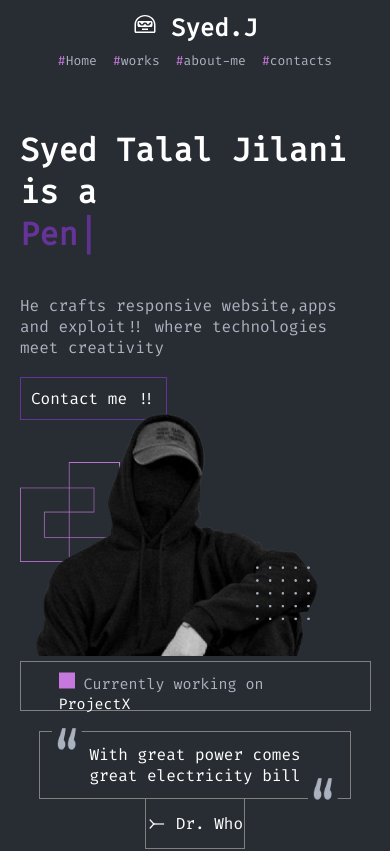
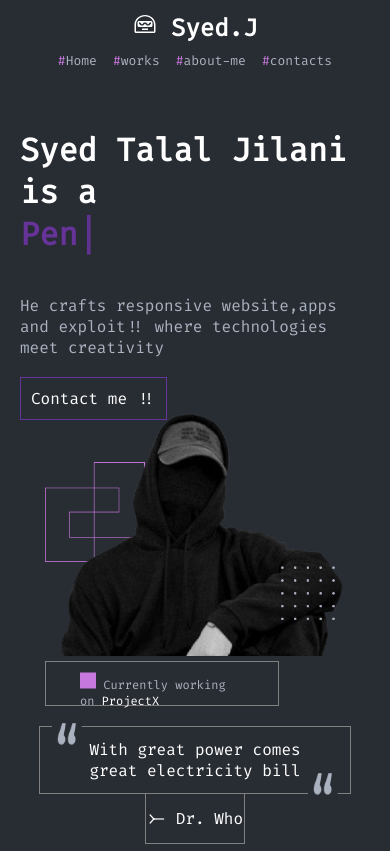
Before and after one commit to syedtalaljilani/portfolio, a React (Vite) app: page / in a window 390 px wide. Shown: the top 851 px of the page. Built offline with nearby package versions, Linux system fonts and the light colour scheme.

Commit message:
all issue solves

```diff
--- a/src/styles/HeroSection.scss
+++ b/src/styles/HeroSection.scss
@@ -60,11 +60,12 @@
                 width:300px;
             }
             >.current_project{
-                width:90vw;
+                width:60vw;
                 border: 1px solid gray;
-                height: 50px;
+                height: 45px;
                 >p{
-                    font-size:15px;
+                    font-size:12px;
+                    margin: 10px;
                     color: $background2;
                     >a{
                         color:$light;
--- a/src/styles/ProjectLatest.scss
+++ b/src/styles/ProjectLatest.scss
@@ -21,6 +21,7 @@
 }
 .project_grid{
     height: 100%;
+    margin: 30px;
     justify-content: center;
     display: grid;
     gap:20px;
```
